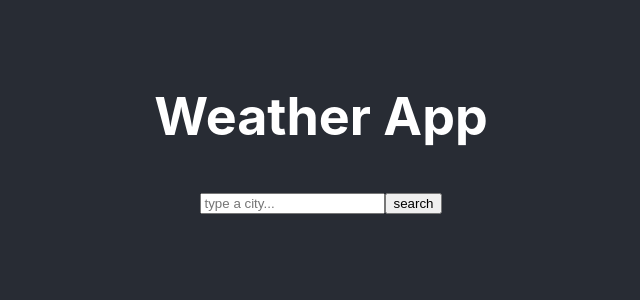
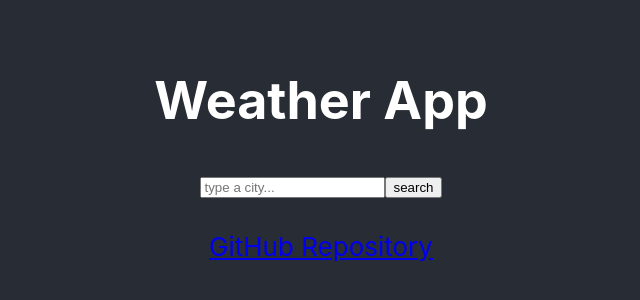
Before and after one commit to lfinkbiner/react-weather, a React (Create React App) app: page / in a window 1280 px wide. Shown: the part 252-552 px from the top of the page, without its empty margins (319-959 px from the left). Built offline with nearby package versions, Linux system fonts and the light colour scheme.

Commit message:
added respository link

```diff
--- a/src/App.js
+++ b/src/App.js
@@ -8,6 +8,7 @@
       <header className="App-header">
         <h1>Weather App</h1>
         <Search />
+        <a href="https://github.com/lfinkbiner/react-weather">GitHub Repository</a>
       </header>
     </div>
   );
```
